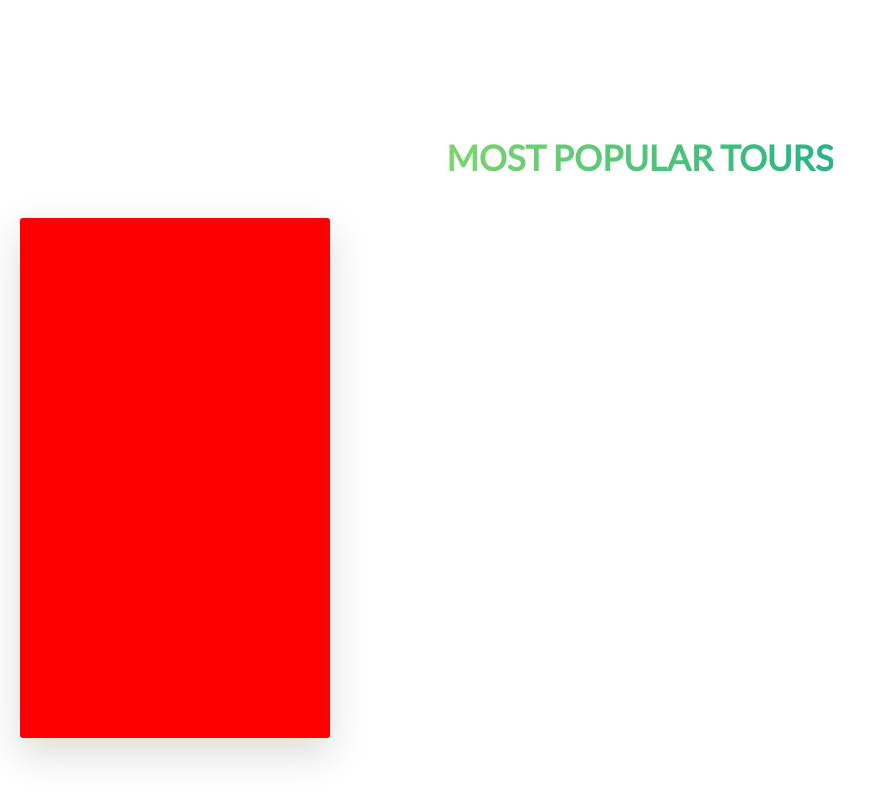
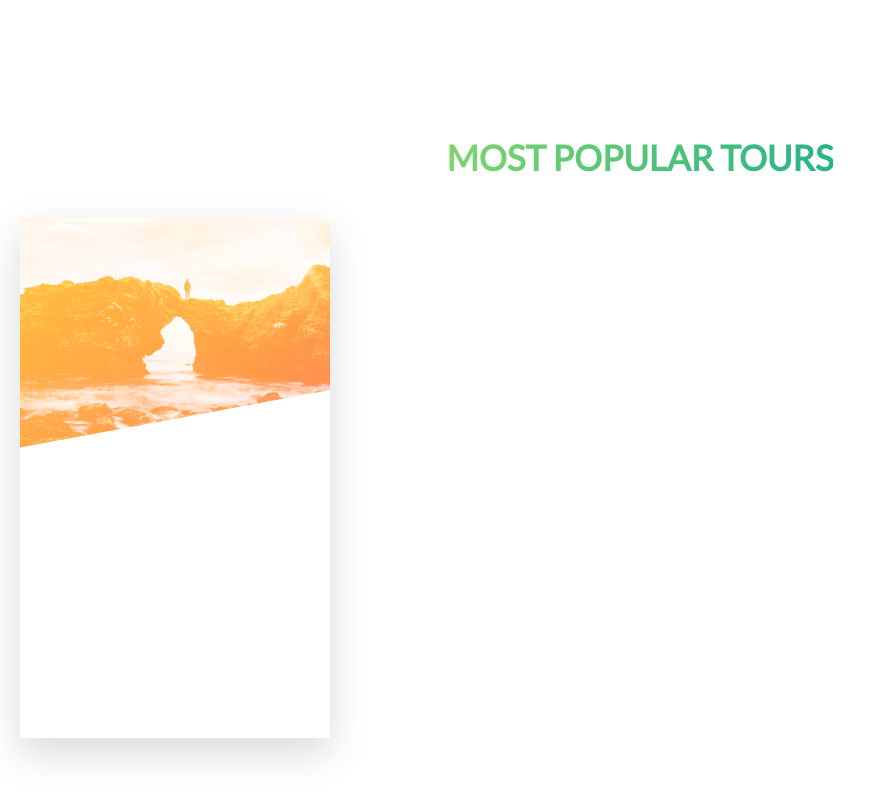
Before and after one commit to iddimsangi/css-tours, a website: page index.html in a window 1280 px wide. Shown: the part 2599-3399 px from the top of the page, without its empty margins (0-884 px from the left). Drawn offline with Linux system fonts and the light colour scheme.

Commit message:
improve card by add image and linear-gradient

```diff
--- a/index.html
+++ b/index.html
@@ -105,37 +105,18 @@
       </div>
       <div class="cards-container">
         <div class="card">
-          <div class="card__side card__side--front">
-            <!-- <div class="card__picture card__picture--3">&nbsp;</div> -->
-            <!-- <h4 class="card__heading">
-              <span class="card__heading-span card__heading-span--3"
-                >The Snow Adventurer</span
-              >
-            </h4> -->
-            <!-- <div class="card__details">
-              <ul>
-                <li>5 day tours</li>
-                <li>Up to 15 people</li>
-                <li>3 tour guides</li>
-                <li>Sleep in provided tents</li>
-                <li>Difficulty: hard</li>
-              </ul>
-            </div> -->
+          <div class="card__side card__side--front card__side--front-1">
+            <div class="card__side--front--picture card__side--front--picture--1">
+              &nbsp;
+            </div>
+            <div class="card__side--front--heading card__side--front--heading--1"></div>
+
           </div>
-          <div class="card__side card__side--back card__side--back-3">
-            <!-- <div class="card__cta">
-              <div class="card__price-box">
-                <p class="card__price-only">Only</p>
-                <p class="card__price-value">$897</p>
-              </div>
-              <a href="#popup" class="btn btn--white">Book now!</a>
-            </div> -->
+          <div class="card__side card__side--back card__side--back-1">
+
           </div>
         </div>
-        <!-- <div class="card">
-          <div class="card__side card__side--front">front</div>
-          <div class="card__side card__side--back">back</div>
-        </div> -->
+
       </div>
     </section>
   </body>
--- a/sass/abstracts/_variables.scss
+++ b/sass/abstracts/_variables.scss
@@ -3,4 +3,10 @@ $color-light-green: #7ed56f;
 $color-medium-green: #55c57a;
 $color-dark-green: #28b485;
 $color-white: #fff;
-$color-black:#000;
+$color-black: #000;
+
+$color-secondary-light: #ffb900;
+$color-secondary-dark: #ff7730;
+
+$color-tertiary-light: #2998ff;
+$color-tertiary-dark: #5643fa;
--- a/sass/layout/_tours.scss
+++ b/sass/layout/_tours.scss
@@ -24,36 +24,31 @@
         overflow: hidden;
         box-shadow: 0 1.5rem 4rem rgba($color-black, 0.15);
         &--front {
-          background-color: red;
+          background-color: $color-white;
+          &--picture {
+            height: 23rem;
+            background-image: linear-gradient(
+                to right bottom,
+                $color-secondary-light,
+                $color-secondary-dark
+              ),
+              url(../../img/nat-5.jpg);
+            background-position: center;
+            background-size: cover;
+            background-blend-mode: screen;
+           clip-path: polygon(0 0, 100% 0, 100% 75%, 0 100%);
+          }
         }
 
         &--back {
-          background-color: green;
           transform: rotateY(180deg);
-
-          // &-1 {
-          //   background-image: linear-gradient(
-          //     to right bottom,
-          //     $color-secondary-light,
-          //     $color-secondary-dark
-          //   );
-          // }
-
-          // &-2 {
-          //   background-image: linear-gradient(
-          //     to right bottom,
-          //     $color-primary-light,
-          //     $color-primary-dark
-          //   );
-          // }
-
-          // &-3 {
-          //   background-image: linear-gradient(
-          //     to right bottom,
-          //     $color-tertiary-light,
-          //     $color-tertiary-dark
-          //   );
-          // }
+          &-1 {
+            background-image: linear-gradient(
+              to right bottom,
+              $color-secondary-light,
+              $color-secondary-dark
+            );
+          }
         }
       }
 
```
Also changed, not shown: css/style.css.
